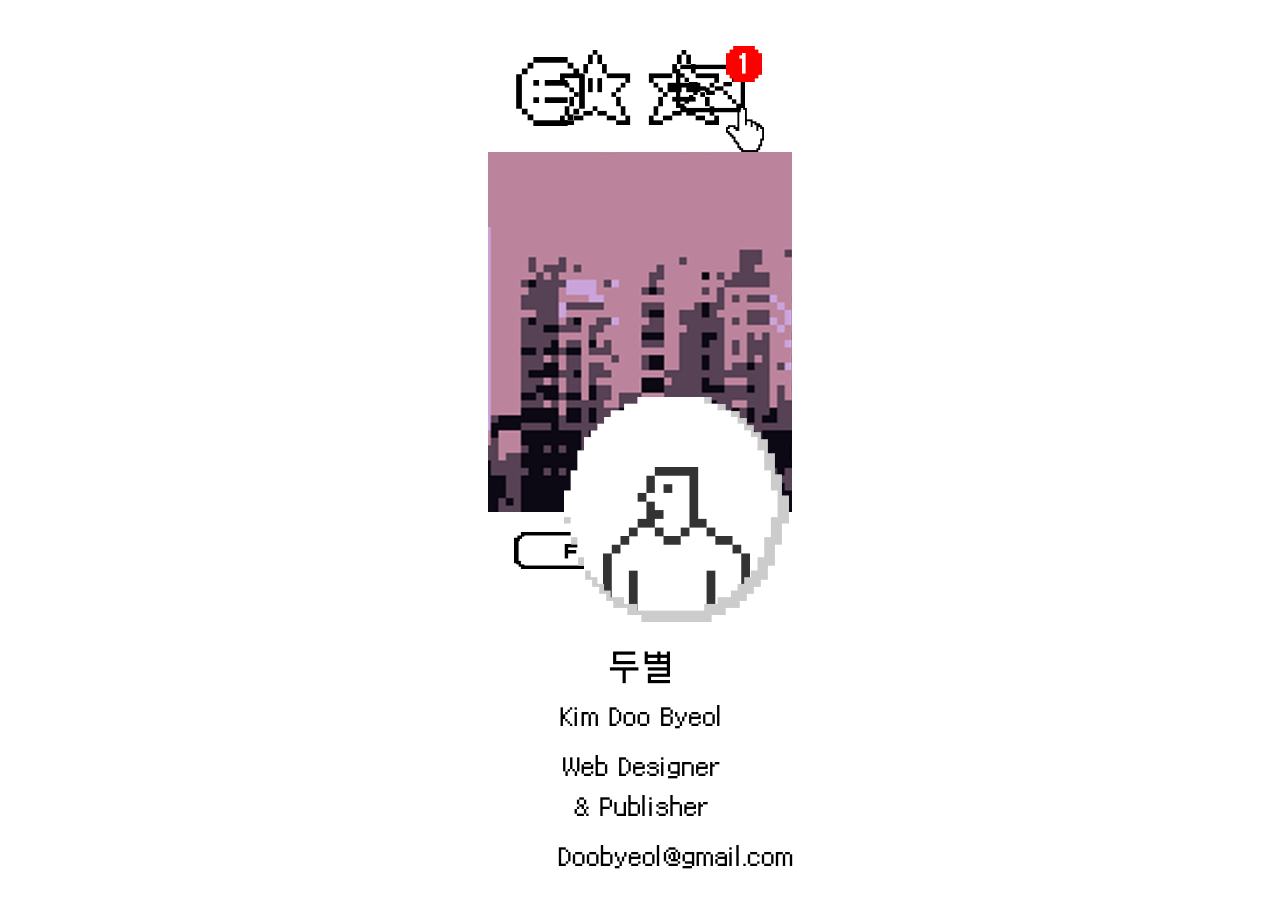
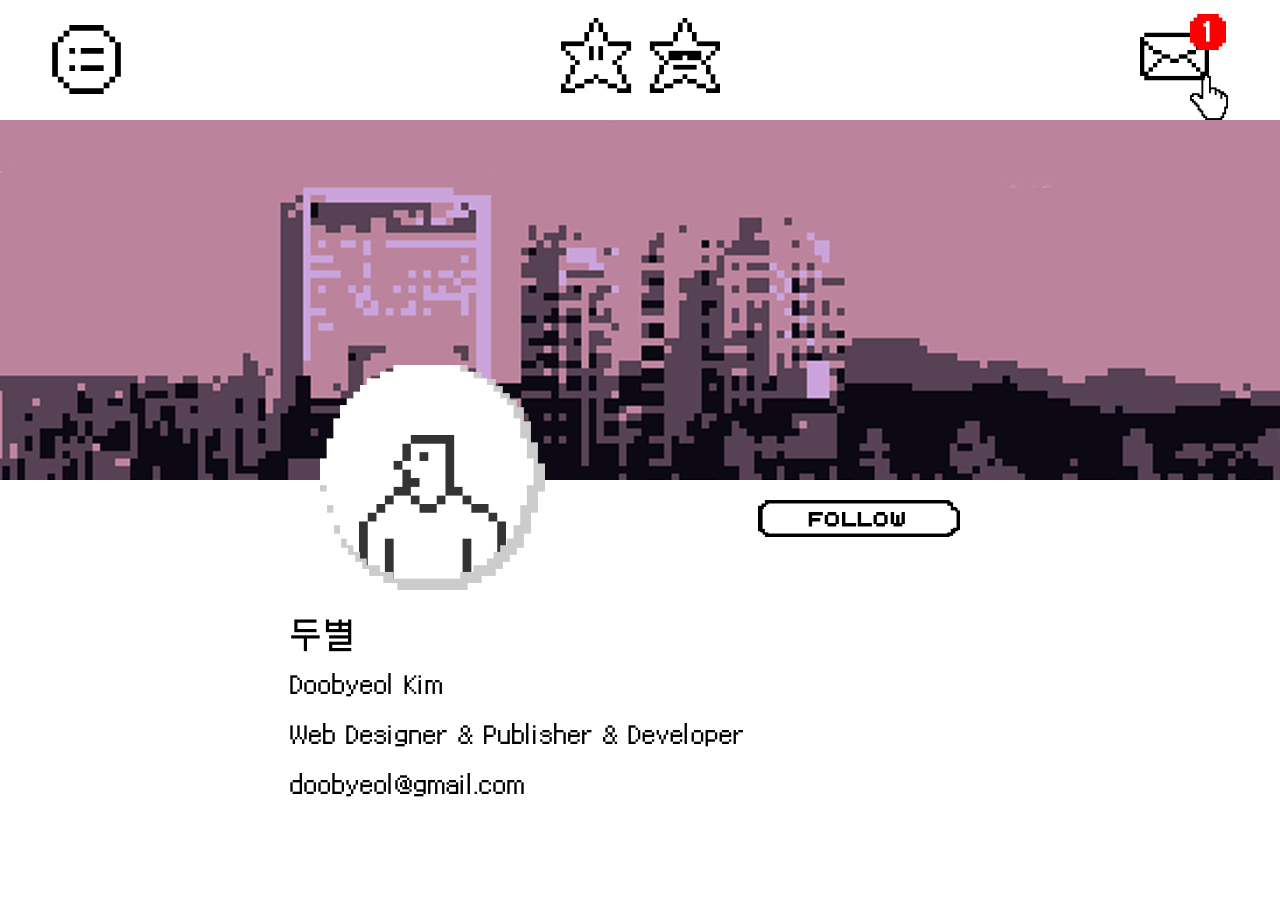
Before and after one commit to doobyeol/portfolio, a Vue app: page / in a window 1280 px wide. Shown: the top 908 px of the page. After the commit the page ends 815 px from the top, so only its background shows below. Built offline with nearby package versions, Linux system fonts and the light colour scheme.

Commit message:
Add Sidebar

```diff
--- a/src/App.vue
+++ b/src/App.vue
@@ -1,10 +1,24 @@
 <script setup lang="ts">
-// This starter template is using Vue 3 <script setup> SFCs
-// Check out https://vuejs.org/api/sfc-script-setup.html#script-setup
 import Header from "@/components/Header.vue";
+import Nav from "@/components/Nav.vue";
+import { ref, watch } from 'vue'
+
+const showNav = ref(false);
+
+function showMenu(isShow: boolean) {
+  console.log('isShow: ', isShow);
+  console.log('showMenu: ', showMenu);
+
+  showNav.value = isShow;
+}
+
+watch(showNav, () => {
+  console.log();
+});
 </script>
 
 <template>
-  <Header></Header>
-  <router-view />
+  <Header @showMenu="showMenu" :showNav="showNav"></Header>
+  <Nav v-show="showNav"></Nav>
+  <router-view  @click="showMenu(false)"/>
 </template>
--- a/src/components/Header.vue
+++ b/src/components/Header.vue
@@ -1,4 +1,13 @@
 <script setup lang="ts">
+import { ref, onBeforeMount } from "vue";
+
+const emit = defineEmits(["showMenu"]);
+const props = defineProps<{ showNav: boolean }>()
+
+function showMenu() {
+  console.log('showMenu');
+  emit('showMenu', !props.showNav);
+}
 </script>
 
 <template>
@@ -6,7 +15,7 @@
     <header>
       <ul>
         <li class="menu">
-          <div class="icon"></div>
+          <div class="icon" @click="showMenu"></div>
         </li>
         <li class="home">
           <a href=""><div class="icon"></div></a>
--- a/src/components/Nav.vue
+++ b/src/components/Nav.vue
@@ -1,23 +1,9 @@
 <script setup lang="ts">
+import { ref } from 'vue'
+
 </script>
 
 <template>
-  <div class="hdrWrap">
-    <header>
-      <ul>
-        <li class="menu">
-          <div class="icon"></div>
-        </li>
-        <li class="home">
-          <a href="http://doobyeol.dothome.co.kr"><div class="icon"></div></a>
-        </li>
-        <li class="mail">
-          <a href="mail.html"><div class="icon"></div></a>
-        </li>
-      </ul>
-    </header>
-  </div>
-
   <div class="navWrap">
     <ul class="nav">
       <li><a href="mail.html">ABOUT ME</a></li>
@@ -27,22 +13,8 @@
 
     <div class="ftr">
       <ul>
-        <li>ⓒ2018 Kim Doo Byeol. All Rights &amp; Copyright Reserved.</li>
+        <li>ⓒ2018 Kim Doo Byeol. All Rights & Copyright Reserved.</li>
       </ul>
     </div>
   </div>
-
-  <div class="content">
-    <div class="cover"></div>
-    <div class="profile">
-      <div class="pic"></div>
-    </div>
-    <div class="button"><a href="http://doobyeol.dothome.co.kr"></a></div>
-  </div>
-  <ul class="txt">
-    <li class="name">두별</li>
-    <li>Kim Doo Byeol</li>
-    <li>Web Designer &amp; Publisher</li>
-    <li>Doobyeol@gmail.com</li>
-  </ul>
 </template>
--- a/src/css/common.css
+++ b/src/css/common.css
@@ -158,8 +158,8 @@ body {
     height: 88vh;
     background-color: #bc849c;
     position: absolute;
-    display: ;
-    margin-left: -380px;
+    /* display: block; */
+    /* margin-left: -380px; */
 }
 
 .navWrap>.nav {
--- a/src/style.css
+++ b/src/style.css
@@ -1,4 +1,4 @@
-:root {
+/* :root {
   font-family: Inter, Avenir, Helvetica, Arial, sans-serif;
   font-size: 16px;
   line-height: 24px;
@@ -78,4 +78,4 @@ button:focus-visible {
   button {
     background-color: #f9f9f9;
   }
-}
+} */
--- a/src/views/Home.vue
+++ b/src/views/Home.vue
@@ -7,12 +7,12 @@
     <div class="profile">
       <div class="pic"></div>
     </div>
-    <div class="button"><a href="http://doobyeol.dothome.co.kr"></a></div>
+    <div class="button"><a href=""></a></div>
   </div>
   <ul class="txt">
     <li class="name">두별</li>
-    <li>Kim Doo Byeol</li>
-    <li>Web Designer &amp; Publisher</li>
-    <li>Doobyeol@gmail.com</li>
+    <li>Doobyeol Kim</li>
+    <li>Web Designer & Publisher & Developer</li>
+    <li>doobyeol@gmail.com</li>
   </ul>
 </template>
```
Also changed, not shown: 1 other file (tests, documents, lock files or other folders).
